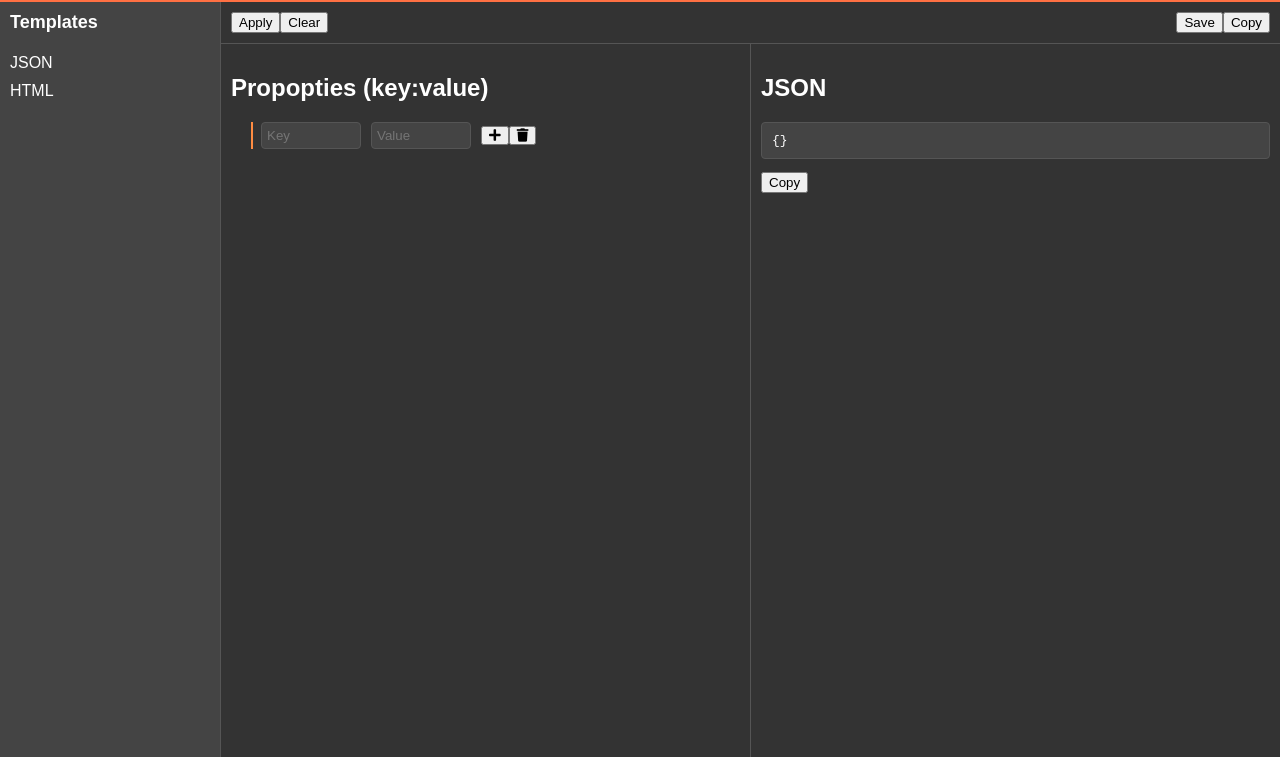
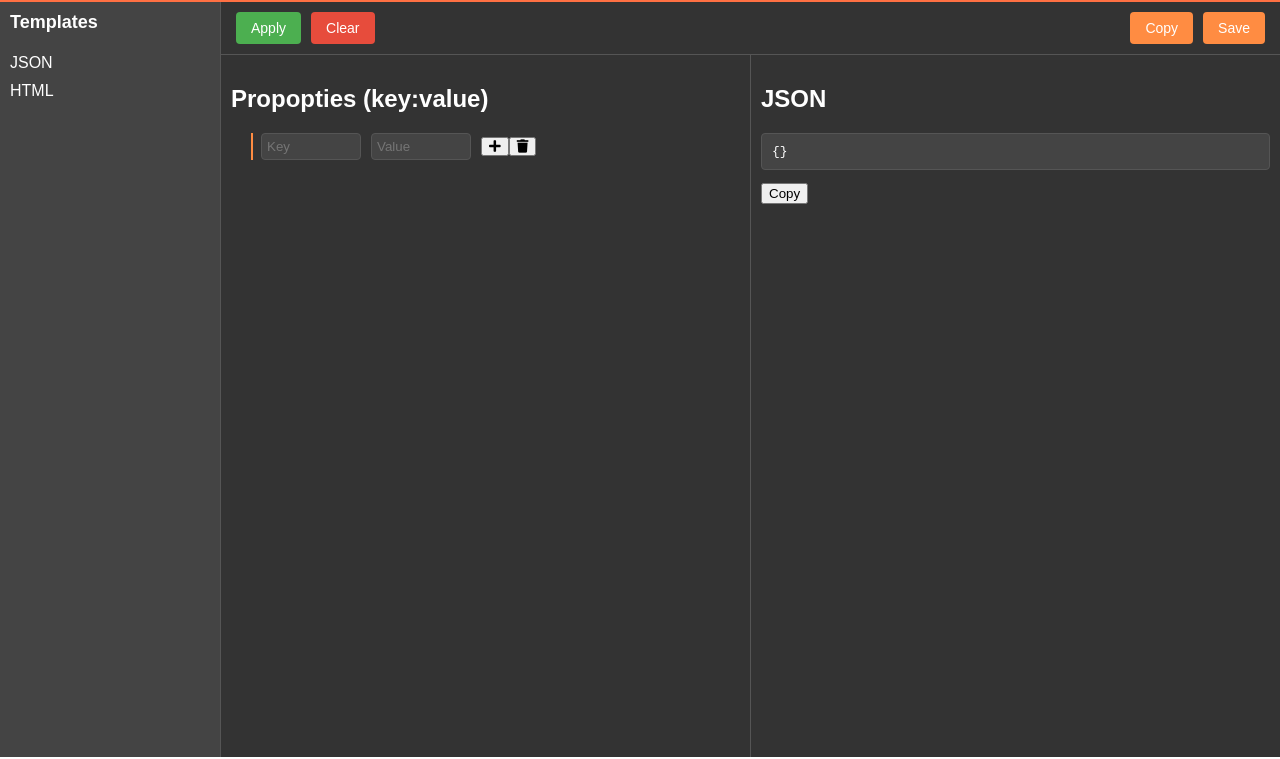
Before and after one commit to isNotANumber/json-generator, a website built with webpack: page public/index.html in a window 1280 px wide. Shown: the part 41-800 px from the top of the page. Built offline with nearby package versions, Linux system fonts and the light colour scheme.

Commit message:
toolbar props and presenter added

```diff
--- a/src/presenter/main-presenter.js
+++ b/src/presenter/main-presenter.js
@@ -2,10 +2,10 @@ import { render } from "../framework/render";
 import MainContainerView from "../view/main/main-container-view.js";
 import SidebarView from "../view/sidebar/sidebar-view.js";
 import MainContentView from "../view/main/main-content-view.js";
-import ToolbarView from "../view/toolbar/toolbar-view.js";
 import EditorView from "../view/editor/editor-view.js";
 import ModalView from "../view/modal/modal-view.js";
 import NotificationView from "../view/notification/notification-view.js"
+import ToolbarPresenter from "./toolbar/toolbar-presenter.js";
 
 export default class MainPresenter {
     #container = null;
@@ -17,11 +17,13 @@ export default class MainPresenter {
     init() {
         const mainContainer = new MainContainerView();
         const mainContent = new MainContentView();
+        const toolbarPresenter = new ToolbarPresenter({container: mainContent.element});
 
         render(mainContainer, this.#container);
         render(new SidebarView(), mainContainer.element);
         render(mainContent, mainContainer.element);
-        render(new ToolbarView(), mainContent.element);
+
+        toolbarPresenter.init();
         render(new EditorView(), mainContent.element);
         render(new ModalView(), this.#container);
         render(new NotificationView(), this.#container);
--- /dev/null
+++ b/src/presenter/toolbar/toolbar-buttons-description.js
@@ -0,0 +1,30 @@
+const TOOLBAR_DESCRIPTION = {
+    left: {
+        selector: '.toolbar__left',
+        buttons: {
+            applyButton: {
+            modifiers: ['button--green'],
+            buttonText: 'Apply'
+        },
+        clearButton: {
+            modifiers: ['button--red'],
+            buttonText: 'Clear'
+        },
+        }
+    },
+    right: {
+        selector: '.toolbar__right',
+        buttons: {
+            copyButton: {
+                modifiers: [],
+                buttonText: 'Copy'
+            },
+            saveButton: {
+                modifiers: [],
+                buttonText: 'Save'
+            },
+        }
+    },
+};
+
+export { TOOLBAR_DESCRIPTION }
--- /dev/null
+++ b/src/presenter/toolbar/toolbar-presenter.js
@@ -0,0 +1,34 @@
+import { render } from "../../framework/render.js";
+import ButtonView from "../../view/button/button-view.js";
+import ToolbarView from "../../view/toolbar/toolbar-view.js"
+import { TOOLBAR_DESCRIPTION } from "./toolbar-buttons-description.js";
+
+export default class ToolbarPresenter {
+    #container = null;
+
+    constructor({container}) {
+        this.#container = container;
+    }
+
+    init() {
+        const toolbar = new ToolbarView();
+
+        render(toolbar, this.#container);
+        this.#renderButtons(toolbar, TOOLBAR_DESCRIPTION);
+    }
+
+    #renderButton(button, container) {
+        render(button, container);
+    }
+
+    #renderButtons(toolbar, toolbarDescription) {
+        for (const side of Object.values(toolbarDescription)) {
+            const buttonsContainer = toolbar.element.querySelector(side.selector);
+
+            for (const button of Object.values(side.buttons)) {
+                const currentButton = new ButtonView({modifiers: button.modifiers, buttonText: button.buttonText});
+                this.#renderButton(currentButton, buttonsContainer);
+            }
+        }
+    }
+}
--- a/src/view/toolbar/toolbar-view.js
+++ b/src/view/toolbar/toolbar-view.js
@@ -5,12 +5,8 @@ function createToolbarTemplate() {
         `
         <div class="toolbar">
           <div class="toolbar__left">
-            <button class="toolbar__button toolbar__button--apply">Apply</button>
-            <button class="toolbar__button toolbar__button--clear">Clear</button>
           </div>
           <div class="toolbar__right">
-            <button class="toolbar__button toolbar__button--save">Save</button>
-            <button class="toolbar__button toolbar__button--copy">Copy</button>
           </div>
         </div>
         `
@@ -24,7 +20,6 @@ export default class ToolbarView extends AbstractView {
 
     /**
      * Getter for toolbar template.
-     * @abstract
      * @returns {string} Toolbar template as a string.
      */
     get template() {
```
Also changed, not shown: markup/index.html (+1 -1 lines).
